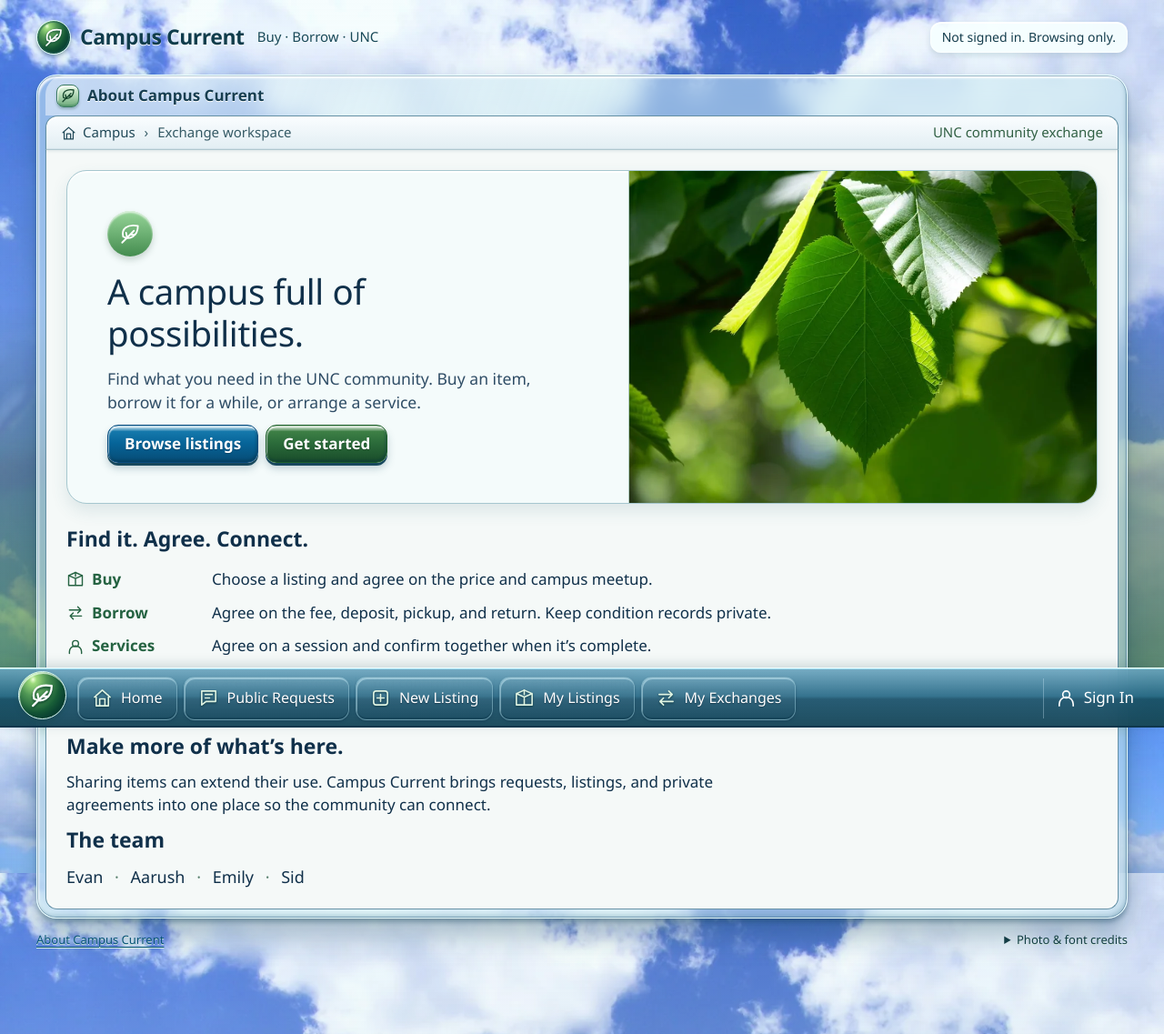
After one commit to evanrm312/hack-nc, a Flask app: page /about in a window 1280 px wide. The commit adds this page. Shown: the whole page at 91% size. Run offline with Flask 3, Linux system fonts and the light colour scheme; parts of the project's set-up code (start-up, migrations or seed data) failed here and were passed over.

Commit message:
Polish Eastern time editors and add compact Aero about page

```diff
--- a/server/routes/pages.py
+++ b/server/routes/pages.py
@@ -20,7 +20,7 @@ def _public_config() -> dict:
     }
 
 
-@bp.context_processor
+@bp.app_context_processor
 def _inject_public_config():
     return {"public_config": _public_config()}
 
@@ -63,3 +63,8 @@ def my_exchanges():
 @bp.get("/exchanges/<exchange_id>")
 def exchange_room(exchange_id: str):
     return render_template("exchanges/room.html", exchange_id=exchange_id)
+
+
+@bp.get("/about")
+def about():
+    return render_template("about.html")
--- a/static/css/desktop.css
+++ b/static/css/desktop.css
@@ -462,3 +462,31 @@ main :is(input,select,textarea,button,a,summary) { scroll-margin-block: 90px; }
 .meeting-picker .campus-map { width:100%; margin:0; }
 .meeting-picker .meeting-list { grid-template-columns:1fr; max-height:420px; overflow:auto; }
 @media(max-width:700px) { .meeting-picker { grid-template-columns:1fr; } .meeting-picker .campus-map { max-width:320px; justify-self:center; } .meeting-picker .meeting-list { max-height:none; } }
+
+/* Time editors have their own layout; specification rows stay compact. */
+.time-windows { min-width: 0; padding: 14px; border-radius: 15px; }
+.time-window-row { grid-template-columns: minmax(0,1fr); padding: 10px; border: 1px solid #b7d1d5; border-radius: 12px; background: #edf6f6; }
+.time-window-field { min-width: 0; display: grid; gap: 4px; font-size: 13px; font-weight: 600; }
+.time-window-field input { width: 100%; min-width: 0; max-width: 100%; font-weight: 400; }
+.time-window-row > .btn { justify-self: end; grid-column: 1; }
+.results-overview .section__head { align-items: center; }
+.results-overview h1 { font-size: clamp(27px,2.5vw,36px); }
+.results-workspace > *, #interp-box form, #interp-body { min-width: 0; }
+.results-overview blockquote { overflow-wrap: anywhere; }
+#results-badges { max-width: 100%; }
+@media (min-width: 1100px) { #confirm .time-window-row, .listing-terms-pane .time-window-row { grid-template-columns: minmax(0,1fr) minmax(0,1fr); } #confirm .time-window-row > .btn, .listing-terms-pane .time-window-row > .btn { grid-column: 1 / -1; } }
+.about-intro { display: grid; grid-template-columns: 1.2fr 1fr; overflow: hidden; border: 1px solid #a6c7cf; border-radius: 22px; background: #f4fbfb; box-shadow: inset 0 2px 0 #fff, 0 8px 18px #32647620; }
+.about-copy { padding: clamp(22px,4vw,44px); }
+.about-copy h1 { max-width: 13em; margin: 15px 0; }
+.about-mark { display: inline-flex; width: 50px; height: 50px; align-items: center; justify-content: center; border-radius: 50%; color: #fff; background: linear-gradient(#96d598,#448c4f); box-shadow: inset 0 2px 2px #ffffffb0, 0 4px 7px #294f3935; }
+.about-mark svg { width: 26px; height: 26px; }
+.about-nature { min-height: 250px; background: url('../assets/leaves.webp') center / cover; border-left: 1px solid #adcabe; }
+.about-guide { margin: 24px 0; }
+.about-guide dl { display: grid; grid-template-columns: 140px minmax(0,1fr); gap: 12px 20px; }
+.about-guide dt { display: flex; align-items: center; gap: 8px; color: #256342; font-weight: 600; }
+.about-guide dt svg { width: 20px; height: 20px; }
+.about-guide dd { margin: 0; }
+.about-community { border-top: 1px solid #b5d0c6; padding-top: 20px; max-width: 740px; }
+.about-community h2 { font-size: 23px; }
+.about-team { font-size: 18px; }.about-team span { padding: 0 8px; color: #58806e; }
+@media (max-width: 600px) { .about-intro { grid-template-columns: 1fr; }.about-nature { min-height: 130px; grid-row: 1; border-left: 0; }.about-guide dl { grid-template-columns: 1fr; gap: 6px; }.about-guide dd { margin-bottom: 12px; } }
--- a/static/js/api.js
+++ b/static/js/api.js
@@ -101,6 +101,20 @@
     if (event.key === TOKEN_KEY) document.dispatchEvent(new CustomEvent("campus:auth-changed"));
   });
 
+  const zone = "America/New_York";
+  const wallFormat = new Intl.DateTimeFormat("en-CA", {timeZone: zone, year:"numeric", month:"2-digit", day:"2-digit", hour:"2-digit", minute:"2-digit", hourCycle:"h23"});
+  function timeInput(iso) {
+    if (!iso || !Number.isFinite(new Date(iso).getTime())) return "";
+    const p = Object.fromEntries(wallFormat.formatToParts(new Date(iso)).map(x => [x.type,x.value]));
+    return `${p.year}-${p.month}-${p.day}T${p.hour}:${p.minute}`;
+  }
+  function timeToUtc(value) {
+    if (!value) return null;
+    const wall = Date.parse(value + "Z");
+    const candidates = [4,5].map(h => new Date(wall + h*3600000)).filter(d => Number.isFinite(d.getTime()) && timeInput(d.toISOString()) === value);
+    if (candidates.length !== 1) throw new Error("Choose an unambiguous Eastern time outside the daylight-saving change.");
+    return candidates[0].toISOString();
+  }
   window.api = {
     ApiError,
     getToken,
@@ -121,9 +135,18 @@
       if (cents === null || cents === undefined) return "unknown";
       return (cents / 100).toLocaleString("en-US", { style: "currency", currency: "USD" });
     },
+    timeInput, timeToUtc,
     formatTime: (iso) => {
       if (!iso) return "unknown";
-      return new Date(iso).toLocaleString("en-US", { timeZone: "America/New_York" });
+      const date = new Date(iso);
+      if (!Number.isFinite(date.getTime())) return "unknown";
+      return new Intl.DateTimeFormat("en-US", {timeZone: zone, month:"short", day:"numeric", year:"numeric", hour:"numeric", minute:"2-digit", timeZoneName:"short"}).format(date);
+    },
+    formatTimeRange: (start, end) => {
+      const a = new Date(start), b = new Date(end);
+      if (!start || !end || !Number.isFinite(a.getTime()) || !Number.isFinite(b.getTime()) || b < a) return "unknown";
+      const fmt = new Intl.DateTimeFormat("en-US", {timeZone:zone, month:"short", day:"numeric", year:"numeric", hour:"numeric", minute:"2-digit", timeZoneName:"short"});
+      return fmt.formatRange(a,b);
     },
   };
 })();
--- a/static/js/components.js
+++ b/static/js/components.js
@@ -485,21 +485,9 @@
     return (cents / 100).toFixed(2).replace(/\.00$/, "");
   }
 
-  // datetime-local value (browser local time) -> ISO UTC with Z, or null.
-  function localToIso(value) {
-    if (!value) return null;
-    const d = new Date(value);
-    if (Number.isNaN(d.getTime())) return undefined;
-    return d.toISOString();
-  }
-  // ISO UTC -> value for <input type="datetime-local"> in the browser's zone.
-  function isoToLocal(iso) {
-    if (!iso) return "";
-    const d = new Date(iso);
-    if (Number.isNaN(d.getTime())) return "";
-    const pad = (n) => String(n).padStart(2, "0");
-    return `${d.getFullYear()}-${pad(d.getMonth() + 1)}-${pad(d.getDate())}T${pad(d.getHours())}:${pad(d.getMinutes())}`;
-  }
+  // Every date editor uses campus Eastern time, regardless of browser zone.
+  function localToIso(value) { try { return api.timeToUtc(value); } catch (_) { return undefined; } }
+  function isoToLocal(iso) { return api.timeInput(iso); }
 
   // ----------------------------------------------------- circulation scene
   // circulation({label, autoplay, replayButton, size}) -> {root, play(), stop()}
--- /dev/null
+++ b/templates/about.html
@@ -0,0 +1,23 @@
+{% extends "base.html" %}
+{% block title %}About · Campus Current{% endblock %}
+{% block page_id %}about{% endblock %}
+{% block window_title %}About Campus Current{% endblock %}
+{% block content %}
+<section class="about-intro" aria-labelledby="about-heading">
+  <div class="about-copy">
+    <span class="about-mark" aria-hidden="true">{{ icon('leaf') }}</span>
+    <h1 id="about-heading">A campus full of possibilities.</h1>
+    <p class="lede">Find what you need in the UNC community. Buy an item, borrow it for a while, or arrange a service.</p>
+    <div class="cluster"><a class="btn btn--primary" href="/#listings-heading">Browse listings</a><a class="btn btn--leaf" href="/">Get started</a></div>
+  </div>
+  <div class="about-nature" role="img" aria-label="Sunlight through green leaves"></div>
+</section>
+<section class="about-guide" aria-labelledby="about-how"><h2 id="about-how">Find it. Agree. Connect.</h2>
+  <dl><dt>{{ icon('listing') }} Buy</dt><dd>Choose a listing and agree on the price and campus meetup.</dd>
+  <dt>{{ icon('exchange') }} Borrow</dt><dd>Agree on the fee, deposit, pickup, and return. Keep condition records private.</dd>
+  <dt>{{ icon('user') }} Services</dt><dd>Agree on a session and confirm together when it’s complete.</dd></dl>
+  <p class="field__hint">Request interpretations are editable proposals. You confirm the details before searching.</p>
+</section>
+<section class="about-community"><h2>Make more of what’s here.</h2><p>Sharing items can extend their use. Campus Current brings requests, listings, and private agreements into one place so the community can connect.</p>
+<h2>The team</h2><p class="about-team">Evan <span>·</span> Aarush <span>·</span> Emily <span>·</span> Sid</p></section>
+{% endblock %}
--- a/templates/base.html
+++ b/templates/base.html
@@ -38,7 +38,7 @@
       </div>
     </main>
     <footer class="aero-footer">
-      <span>Buy, borrow, and share on campus.</span>
+      <a href="/about">About Campus Current</a>
       <details class="asset-credits"><summary>Photo &amp; font credits</summary><p>Sky: <a href="https://www.pexels.com/photo/blue-skies-53594/">Pixabay / Pexels</a>. Leaves: <a href="https://www.pexels.com/photo/green-leaves-1154623/">Free Nature Stock / Pexels</a>. Both photographs are marked CC0 on their source pages. <a href="https://github.com/googlefonts/opensans">Open Sans by Steve Matteson and the Open Sans Project Authors</a>, SIL Open Font License 1.1.</p></details>
     </footer>
   </div>
@@ -51,6 +51,7 @@
         <a href="/listings/new">{{ icon('add') }}<span>New Listing<small>Offer an item or service</small></span></a>
         <a href="/listings/mine">{{ icon('listing') }}<span>My Listings<small>Manage your listings</small></span></a>
         <a href="/exchanges">{{ icon('exchange') }}<span>My Exchanges<small>Agreements and messages</small></span></a>
+        <a href="/about">{{ icon('leaf') }}<span>About<small>The project and team</small></span></a>
       </nav>
       <div class="start-menu__aside"><span class="start-nature">{{ icon('leaf') }}</span><h2>Your Workspace</h2><p>Requests, listings, and private exchanges.</p><a href="/sign-in">{{ icon('user') }} Your Account</a></div>
     </div>
--- a/templates/marketplace/results.html
+++ b/templates/marketplace/results.html
@@ -15,7 +15,7 @@
       <div class="cluster" id="results-badges"></div>
     </div>
     <blockquote class="lede" id="results-original" style="margin:0 0 var(--space-3); padding-left: var(--space-3); border-left: 4px solid var(--sky-200)"></blockquote>
-    <p class="muted" style="margin:0">Matches use current listings. Check the details marked “Needs confirmation” before agreeing.</p>
+    <p class="muted" style="margin:0">Review conditional matches before agreeing.</p>
   </section>
 
   <section class="card" id="interp-box" aria-labelledby="interp-heading">
```
Also changed, not shown: static/js/exchanges.js (+9 -28 lines), tests/browser_time.test.cjs (added, +22 -0 lines), static/js/marketplace.js.
